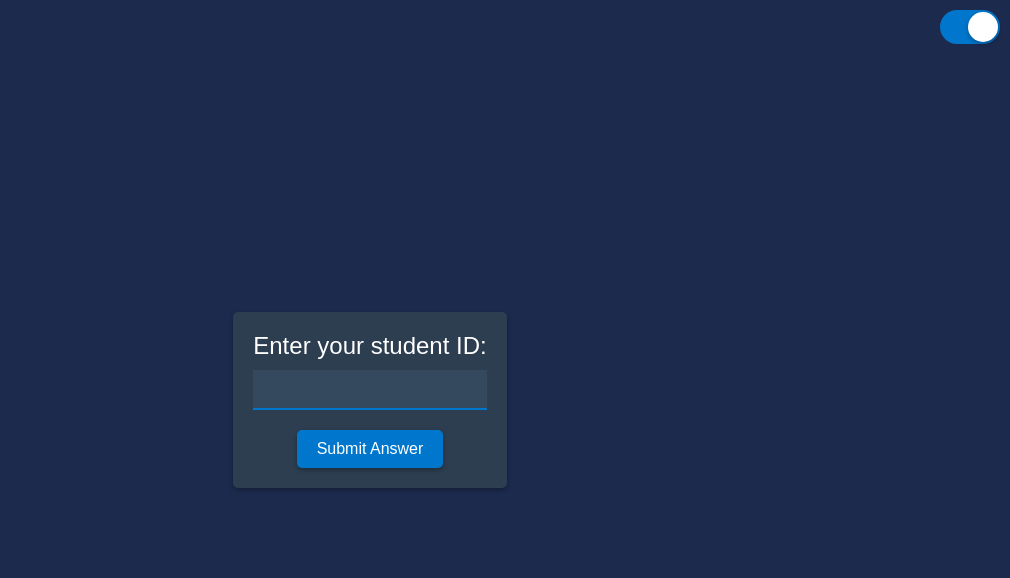
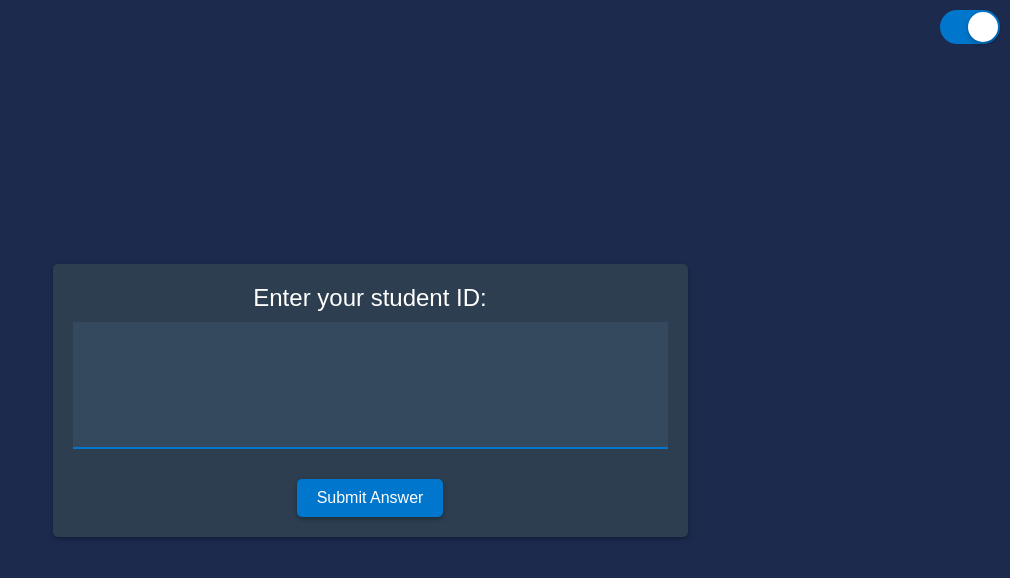
Before and after one commit to cvhs-game-dev-club/Google-Sheets-Attendance-Tracker, a plain HTML site: page index.html in a window 1280 px wide. Shown: the whole page, without its empty margins (270-1280 px from the left). Drawn offline with Linux system fonts and the light colour scheme.

Commit message:
Updated index.html and README
Made the input box bigger

Updated the README to make it a bit easier

```diff
--- a/index.html
+++ b/index.html
@@ -75,15 +75,16 @@
     }
     input[type="text"] {
       width: 100%;
-      padding: 10px;
-      margin-bottom: 10px;
+      padding: 40px;
+      margin-bottom: 20px;
       border: none;
       border-bottom: 2px solid #ccc;
-      font-size: 16px;
+      font-size: 40px;
       box-sizing: border-box;
       outline: none;
       background-color: #34495e;
       color: #fff;
+      text-align: center;
     }
     input[type="text"]:focus {
       border-bottom-color: #0077cc;
@@ -113,6 +114,7 @@
       box-shadow: 0 2px 5px rgba(0, 0, 0, 0.3);
       transform: translateY(100%);
       transition: transform 0.5s ease-out;
+      text-align: center;
     }
 
     .message.show {
@@ -157,7 +159,7 @@
         inputField.value = '';  // Clear the input field
 
         var message = document.createElement('div');
-        message.innerText = 'Submitted ' + inputFieldValue;
+        message.innerText = 'You Student ID "' + inputFieldValue + '" has been submitted.';
         message.classList.add('message');
         document.body.appendChild(message);
         setTimeout(function() {
```
Also changed, not shown: 1 other file.
